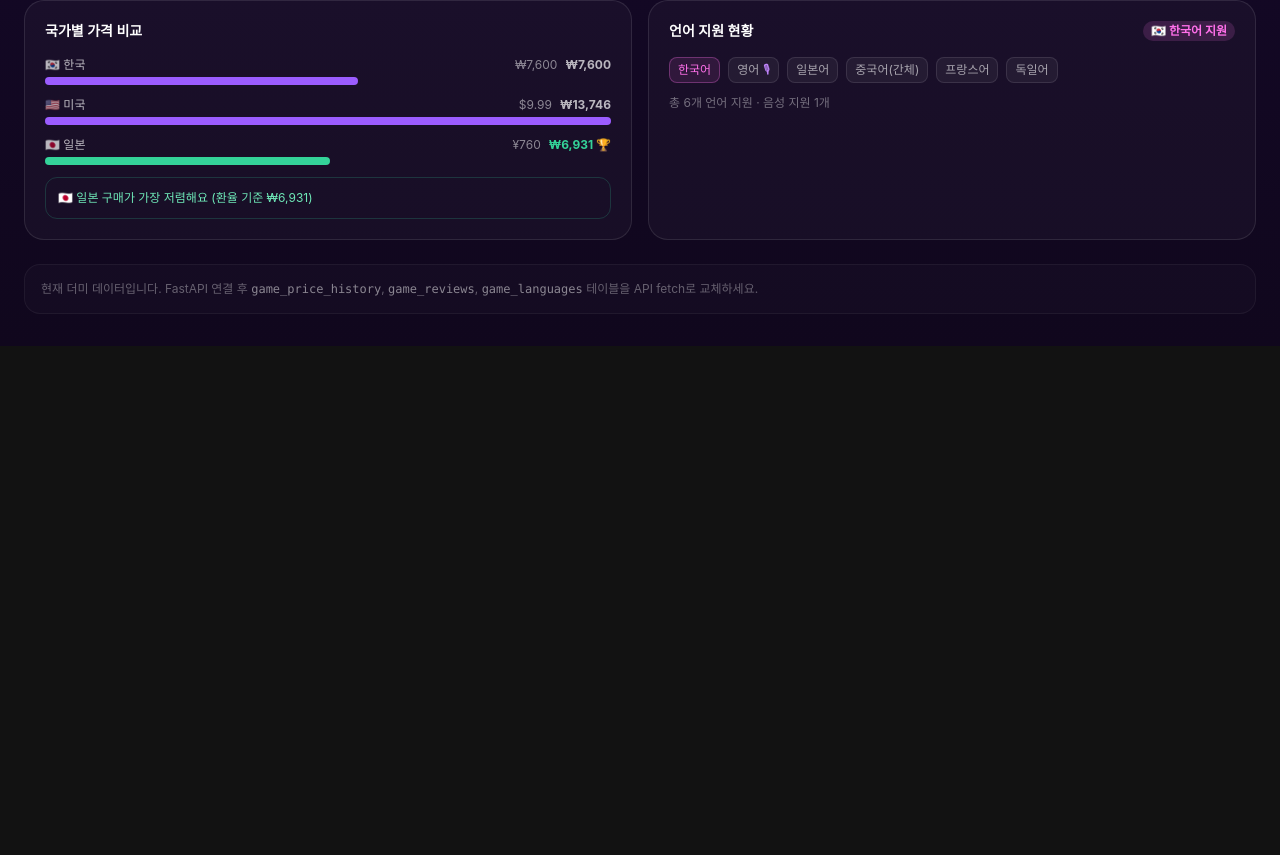
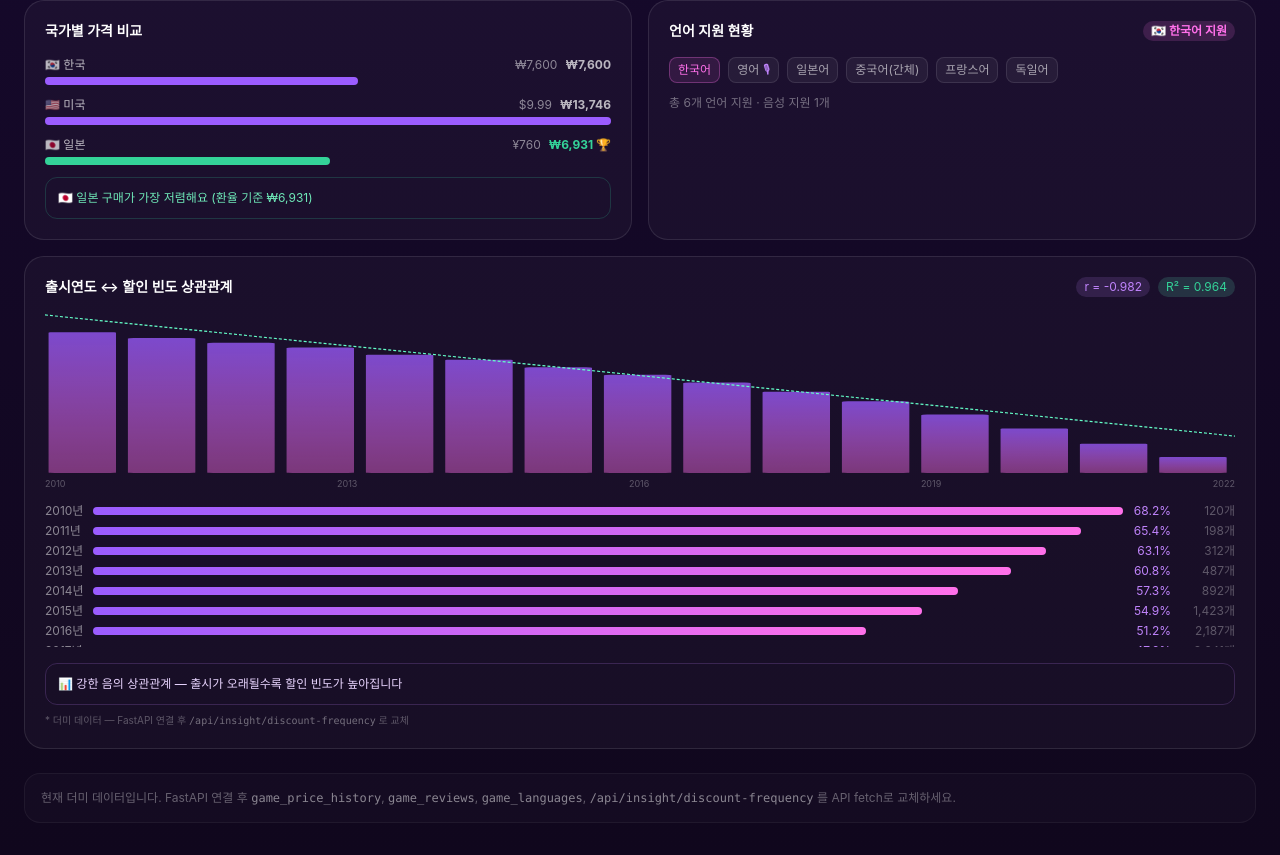
Before and after one commit to Nonamed9426/cg20, a Next.js app: page /insight in a window 1280 px wide. Shown: the part 981-1836 px from the top of the page. Before the commit the page ends 1327 px from the top, so only its background shows below. Built offline with nearby package versions, Linux system fonts and the light colour scheme.

Commit message:
인사이트 화면 수정
인사이트 화면에서 오래된 게임 출시일과 할인율의 상관관계 분석 추가

```diff
--- a/components/insight-page-client.tsx
+++ b/components/insight-page-client.tsx
@@ -3,6 +3,47 @@
 import { useState, useMemo } from 'react';
 import { games, getSteamHeader } from '@/lib/data';
 import type { Game } from '@/lib/data';
+
+// ─── 출시연도 ↔ 할인 빈도 더미 데이터 (FastAPI 연결 후 교체) ─────────────────
+// 교체 방법: const YEARLY_DISCOUNT = await fetch('/api/insight/discount-frequency').then(r => r.json())
+type YearlyDiscount = { year: number; avgFrequency: number; gameCount: number };
+
+const DUMMY_YEARLY_DISCOUNT: YearlyDiscount[] = [
+  { year: 2010, avgFrequency: 68.2, gameCount: 120 },
+  { year: 2011, avgFrequency: 65.4, gameCount: 198 },
+  { year: 2012, avgFrequency: 63.1, gameCount: 312 },
+  { year: 2013, avgFrequency: 60.8, gameCount: 487 },
+  { year: 2014, avgFrequency: 57.3, gameCount: 892 },
+  { year: 2015, avgFrequency: 54.9, gameCount: 1423 },
+  { year: 2016, avgFrequency: 51.2, gameCount: 2187 },
+  { year: 2017, avgFrequency: 47.6, gameCount: 3241 },
+  { year: 2018, avgFrequency: 43.8, gameCount: 4102 },
+  { year: 2019, avgFrequency: 39.4, gameCount: 5231 },
+  { year: 2020, avgFrequency: 34.7, gameCount: 6891 },
+  { year: 2021, avgFrequency: 28.3, gameCount: 7234 },
+  { year: 2022, avgFrequency: 21.6, gameCount: 8102 },
+  { year: 2023, avgFrequency: 14.2, gameCount: 9341 },
+  { year: 2024, avgFrequency:  7.8, gameCount: 7823 },
+];
+
+// 회귀선 계산 (단순 선형회귀)
+function calcRegression(data: YearlyDiscount[]) {
+  const n = data.length;
+  const xs = data.map((d) => d.year);
+  const ys = data.map((d) => d.avgFrequency);
+  const sumX = xs.reduce((a, b) => a + b, 0);
+  const sumY = ys.reduce((a, b) => a + b, 0);
+  const sumXY = xs.reduce((a, x, i) => a + x * ys[i], 0);
+  const sumX2 = xs.reduce((a, x) => a + x * x, 0);
+  const slope = (n * sumXY - sumX * sumY) / (n * sumX2 - sumX * sumX);
+  const intercept = (sumY - slope * sumX) / n;
+  const yMean = sumY / n;
+  const ssTot = ys.reduce((a, y) => a + (y - yMean) ** 2, 0);
+  const ssRes = ys.reduce((a, y, i) => a + (y - (slope * xs[i] + intercept)) ** 2, 0);
+  const r2 = 1 - ssRes / ssTot;
+  const r = Math.sqrt(r2) * (slope < 0 ? -1 : 1);
+  return { slope, intercept, r2, r };
+}
 
 // ─── 더미 데이터 (FastAPI 연결 후 교체) ──────────────────────────────────────
 
@@ -395,6 +436,92 @@ function LanguageSupport({ langs }: { langs: LangSupport[] }) {
   );
 }
 
+// ─── 6. 출시연도 ↔ 할인 빈도 상관관계 차트 ──────────────────────────────────
+function CorrelationChart({ data }: { data: YearlyDiscount[] }) {
+  const { slope, intercept, r2, r } = calcRegression(data);
+  const maxFreq = Math.max(...data.map((d) => d.avgFrequency));
+  const chartH = 140;
+  const chartW = 100;
+  const barWidth = chartW / data.length - 1;
+  const toSvgY = (freq: number) => chartH - (freq / maxFreq) * chartH * 0.88 - 6;
+  const regSvgY1 = toSvgY(slope * data[0].year + intercept);
+  const regSvgY2 = toSvgY(slope * data[data.length - 1].year + intercept);
+
+  const interpretation = r < -0.7
+    ? "강한 음의 상관관계 — 출시가 오래될수록 할인 빈도가 높아집니다"
+    : r < -0.4
+    ? "중간 음의 상관관계 — 출시 연도와 할인 빈도가 반비례하는 경향이 있습니다"
+    : "약한 상관관계";
+
+  return (
+    <div className="panel-soft p-5">
+      <div className="mb-4 flex flex-wrap items-center justify-between gap-2">
+        <div className="text-sm font-semibold text-white">출시연도 ↔ 할인 빈도 상관관계</div>
+        <div className="flex gap-2 flex-wrap">
+          <span className="rounded-full bg-[#c084fc]/15 px-2 py-0.5 text-xs text-[#c084fc] whitespace-nowrap">
+            r = {r.toFixed(3)}
+          </span>
+          <span className="rounded-full bg-[#64ffc8]/15 px-2 py-0.5 text-xs text-emerald-400 whitespace-nowrap">
+            R² = {r2.toFixed(3)}
+          </span>
+        </div>
+      </div>
+
+      {/* SVG 바 차트 + 회귀선 */}
+      <div className="relative mb-3">
+        <svg viewBox={`0 0 100 ${chartH}`} className="w-full" style={{ height: 160 }} preserveAspectRatio="none">
+          <defs>
+            <linearGradient id="barGrad" x1="0" y1="0" x2="0" y2="1">
+              <stop offset="0%" stopColor="#9b5cff" stopOpacity="0.9" />
+              <stop offset="100%" stopColor="#ff70ea" stopOpacity="0.5" />
+            </linearGradient>
+          </defs>
+          {data.map((d, i) => {
+            const x = i * (chartW / data.length);
+            const barH = (d.avgFrequency / maxFreq) * chartH * 0.88;
+            const y = chartH - barH;
+            return (
+              <rect key={d.year} x={x + 0.3} y={y} width={barWidth} height={barH}
+                fill="url(#barGrad)" rx="0.5" opacity="0.85" />
+            );
+          })}
+          <line x1={0} y1={regSvgY1} x2={chartW} y2={regSvgY2}
+            stroke="#64ffc8" strokeWidth="1.2" strokeDasharray="3 2"
+            vectorEffect="non-scaling-stroke" />
+        </svg>
+        <div className="flex justify-between mt-1">
+          {data.filter((_, i) => i % 3 === 0).map((d) => (
+            <span key={d.year} className="text-[9px] text-white/30">{d.year}</span>
+          ))}
+        </div>
+      </div>
+
+      {/* 데이터 테이블 */}
+      <div className="mb-4 max-h-36 overflow-y-auto space-y-1">
+        {data.map((d) => (
+          <div key={d.year} className="flex items-center gap-2 text-xs">
+            <span className="w-10 shrink-0 text-white/50">{d.year}년</span>
+            <div className="flex-1 h-2 rounded-full bg-white/8">
+              <div className="h-2 rounded-full bg-gradient-to-r from-[#9b5cff] to-[#ff70ea]"
+                style={{ width: `${(d.avgFrequency / maxFreq) * 100}%` }} />
+            </div>
+            <span className="w-10 shrink-0 text-right text-[#c084fc]">{d.avgFrequency}%</span>
+            <span className="w-14 shrink-0 text-right text-white/30">{d.gameCount.toLocaleString()}개</span>
+          </div>
+        ))}
+      </div>
+
+      {/* 해석 */}
+      <div className="rounded-xl border border-[#c084fc]/20 bg-[#c084fc]/8 p-3 text-xs text-[#e9d5ff]">
+        📊 {interpretation}
+      </div>
+      <div className="mt-2 text-[10px] text-white/30">
+        * 더미 데이터 — FastAPI 연결 후 <code className="text-white/40">/api/insight/discount-frequency</code> 로 교체
+      </div>
+    </div>
+  );
+}
+
 // ─── 메인 컴포넌트 ───────────────────────────────────────────────────────────
 export default function InsightPageClient() {
   const [selectedId, setSelectedId] = useState<number>(games[0].steamAppId);
@@ -509,6 +636,11 @@ export default function InsightPageClient() {
 
         {/* 5. 언어 지원 현황 */}
         <LanguageSupport langs={langs} />
+
+        {/* 6. 출시연도 ↔ 할인 빈도 상관관계 — 넓게 */}
+        <div className="md:col-span-2">
+          <CorrelationChart data={DUMMY_YEARLY_DISCOUNT} />
+        </div>
       </div>
 
       {/* DB 연결 안내 */}
@@ -516,7 +648,8 @@ export default function InsightPageClient() {
         현재 더미 데이터입니다. FastAPI 연결 후{' '}
         <code className="text-white/50">game_price_history</code>,{' '}
         <code className="text-white/50">game_reviews</code>,{' '}
-        <code className="text-white/50">game_languages</code> 테이블을 API fetch로 교체하세요.
+        <code className="text-white/50">game_languages</code>,{' '}
+        <code className="text-white/50">/api/insight/discount-frequency</code> 를 API fetch로 교체하세요.
       </div>
     </div>
   );
```
